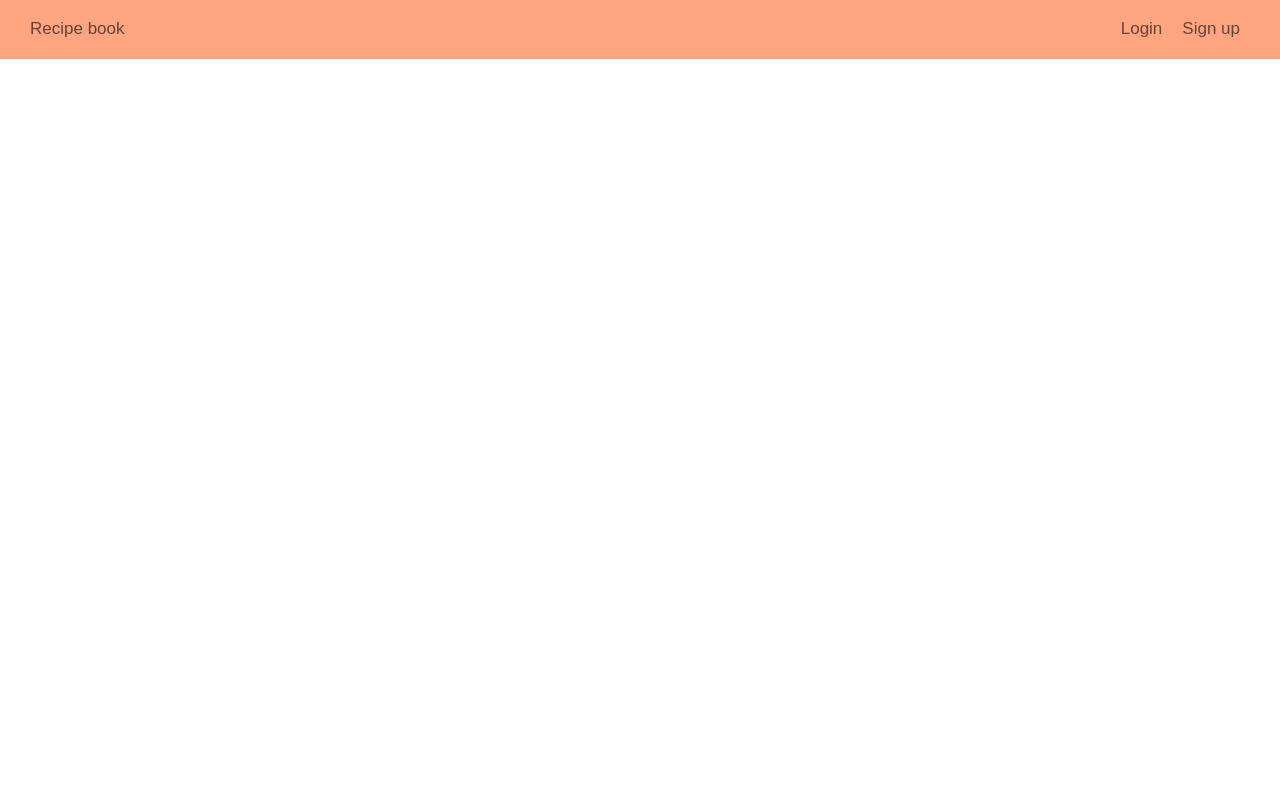
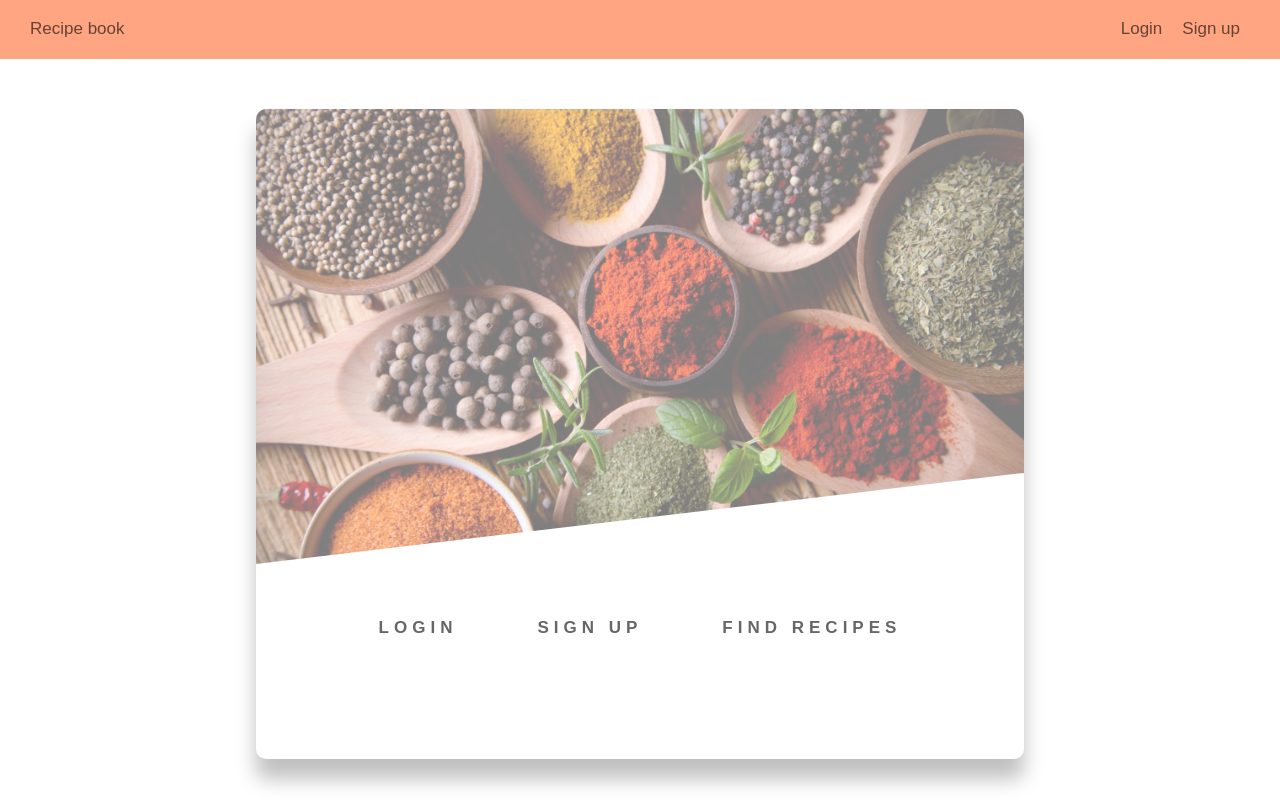
Before and after one commit to jamm3e3333-gmail-com/recipe-book-react, a React (Create React App) app: page / in a window 1280 px wide. Built offline with nearby package versions, Linux system fonts and the light colour scheme.

Commit message:
✨ Add authentication links

```diff
--- a/src/components/UI/Navigation.tsx
+++ b/src/components/UI/Navigation.tsx
@@ -1,4 +1,5 @@
 import React from 'react'
+import { Link, Outlet } from 'react-router-dom'
 import { logout } from '../../store/storeSlices/authenticationSlice'
 import { useAppDispatch, useAppSelector } from '../../store'
 import classes from './Navigation.module.scss'
@@ -11,20 +12,23 @@
         dispatch(logout())
     }
     return (
+        <>
             <nav className={`${props.className} ${classes['nav-container']}`}>
-            <p>Recipe book</p>
+                <p><Link to='/'>Recipe book</Link></p>
                 {!accessToken &&
                     <div className={classes['nav-auth']}>
-                    <p><a href='/#' >Login</a></p>
-                    <p><a href='/#' >Sign up</a></p>
+                        <p><Link to='/login'>Login</Link></p>
+                        <p><Link to='/signup'>Sign up</Link></p>
                     </div>
                 }
                 {accessToken &&
                     <div className={classes['nav-auth']}>
-                    <p onClick={handleLogout}><a href='/#'>Logout</a></p>
-                    <p>{username}</p>
+                        <p onClick={handleLogout}><Link to='/'>Logout</Link></p>
+                        <p>Me: {username}</p>
                     </div>}
             </nav>
+            <Outlet />
+        </>
     )
 }
 
--- a/src/components/welcome/NavLinkBar.tsx
+++ b/src/components/welcome/NavLinkBar.tsx
@@ -1,12 +1,13 @@
 import React from 'react'
+import { Link } from 'react-router-dom'
 import classes from './NavLinkBar.module.scss'
 
 const NavLinkBar: React.FC = () => {
     return (
         <div className={classes['welcome-navigation']}>
-            <a href='/#'>Login</a>
-            <a href='/#'>Sign up</a>
-            <a href='/#'>Find recipes</a>
+            <Link to='/login'>Login</Link>
+            <Link to='/signup'>Sign up</Link>
+            <Link to='/'>Find recipes</Link>
         </div>
     )
 }
```
Lines whose indentation alone changed are shown as unchanged.
